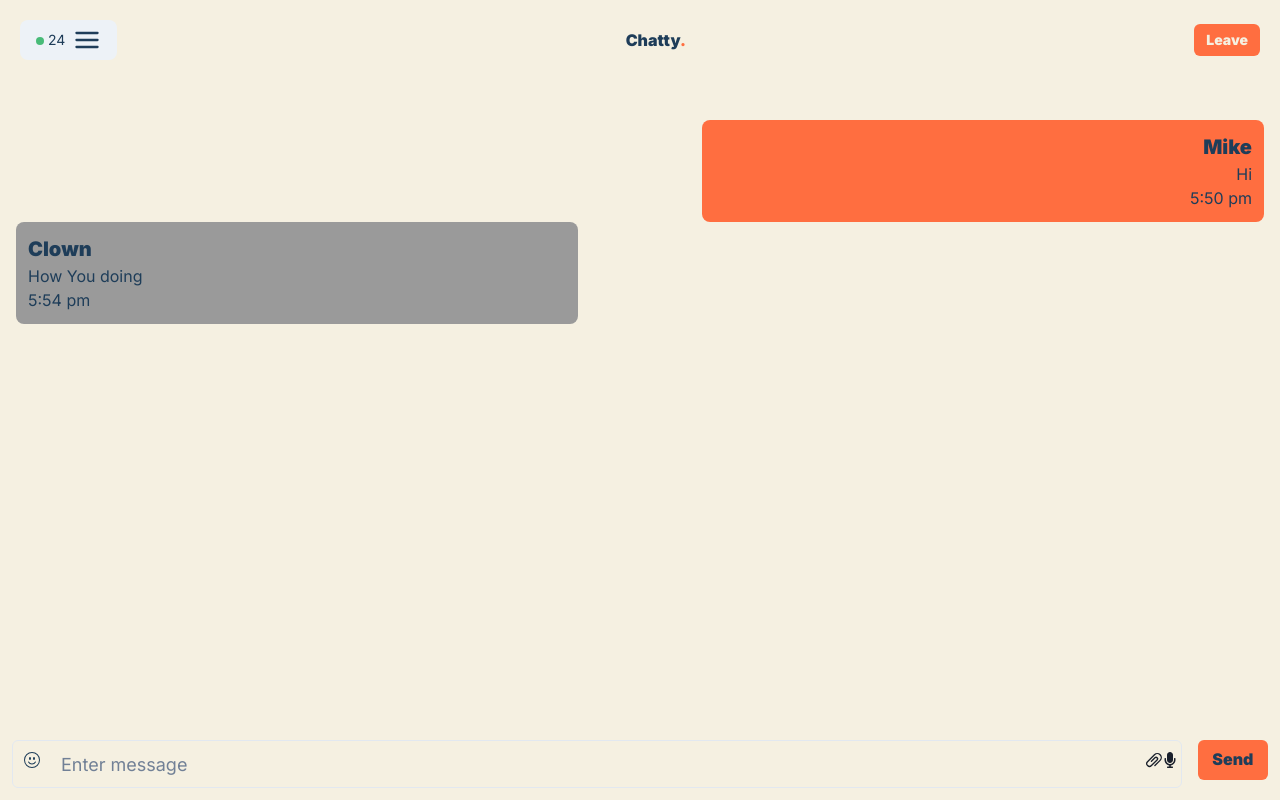
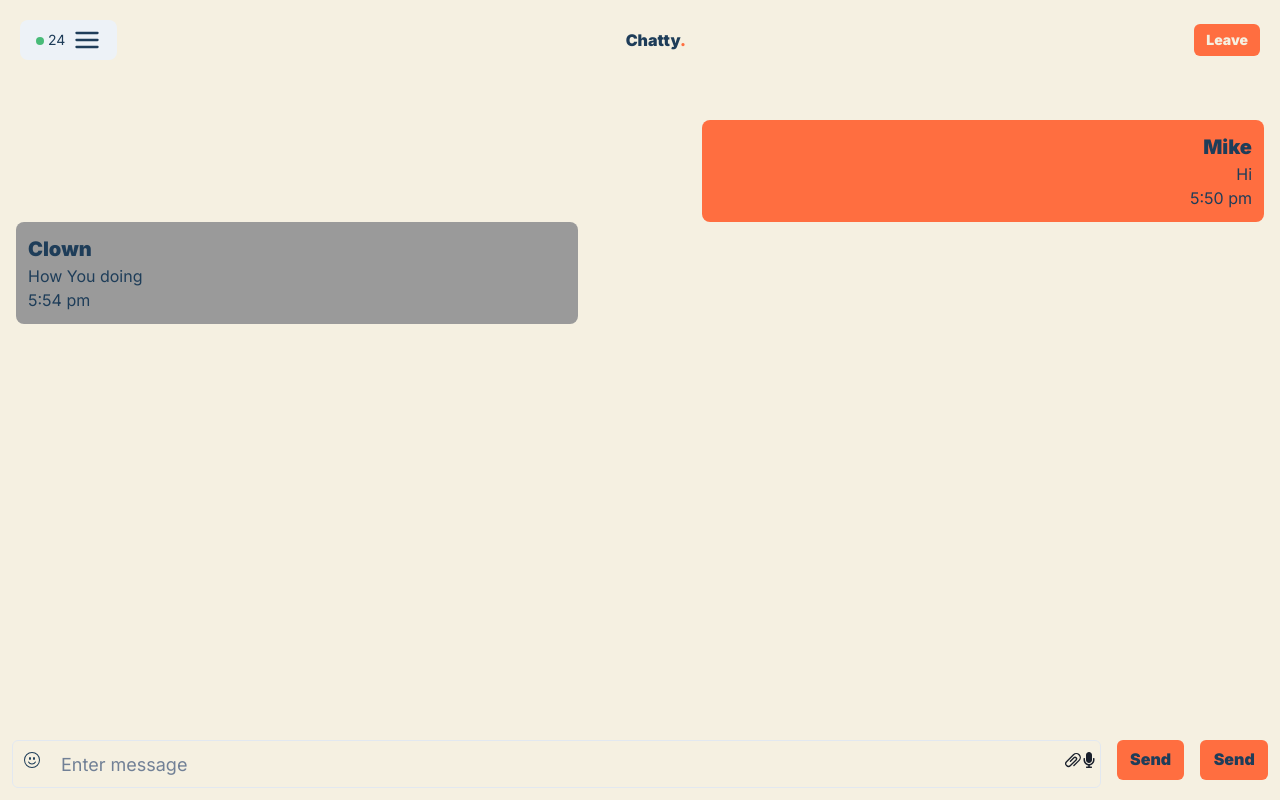
Before and after one commit to EmmanuelisongDev/chatty, a React (Vite) app in the folder client/: page /chatroom in a window 1280 px wide. Built offline with nearby package versions, Linux system fonts and the light colour scheme.

Commit message:
add new button

```diff
--- a/client/src/pages/ChatRoom.tsx
+++ b/client/src/pages/ChatRoom.tsx
@@ -39,6 +39,7 @@ const ChatRoom: React.FC = () => {
       </InputGroup>
     </Box>
     <Button bgColor="brand.50" color='brand.100'>Send</Button>
+    <Button bgColor="brand.50" color='brand.100'>Send</Button>
       </Box>
     </Box>
     </>
```
